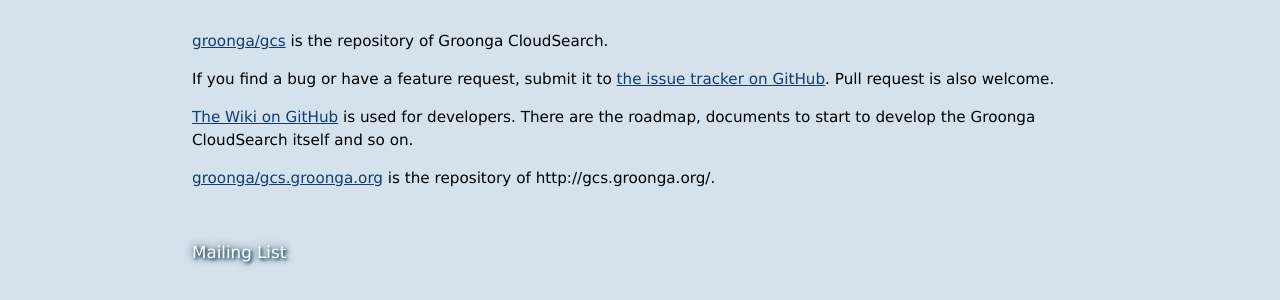
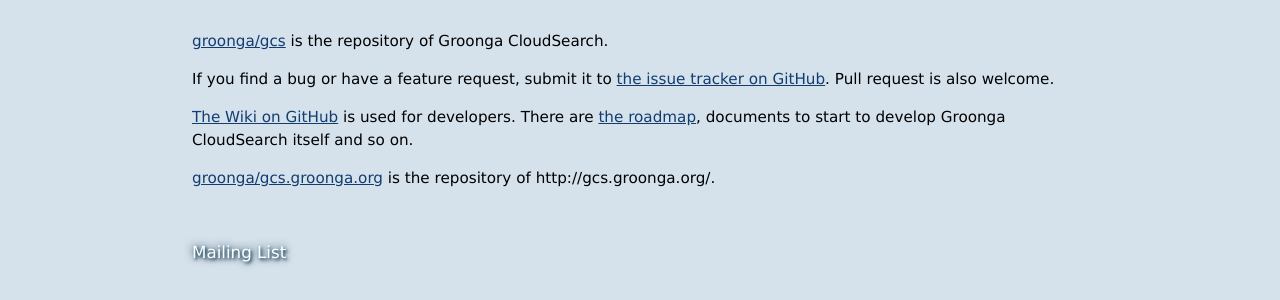
Before and after one commit to groonga/gcs.groonga.org, a Jekyll site: the page built from community/index.md, in a window 1280 px wide. Shown: the part 408-708 px from the top of the page. Built offline with Jekyll 4.4.1, drawn with Linux system fonts in a browser that asks for light colours.

Commit message:
community: link to the roadmap page

```diff
--- a/community/index.md
+++ b/community/index.md
@@ -20,8 +20,9 @@
 request is also welcome.
 
 [The Wiki on GitHub](https://github.com/groonga/gcs/wiki) is used for
-developers. There are the roadmap, documents to start to develop the
-Groonga CloudSearch itself and so on.
+developers. There are [the
+roadmap](https://github.com/groonga/gcs/wiki/Roadmap), documents to
+start to develop Groonga CloudSearch itself and so on.
 
 [groonga/gcs.groonga.org](https://github.com/groonga/gcs.groonga.org)
 is the repository of http://gcs.groonga.org/.
```
